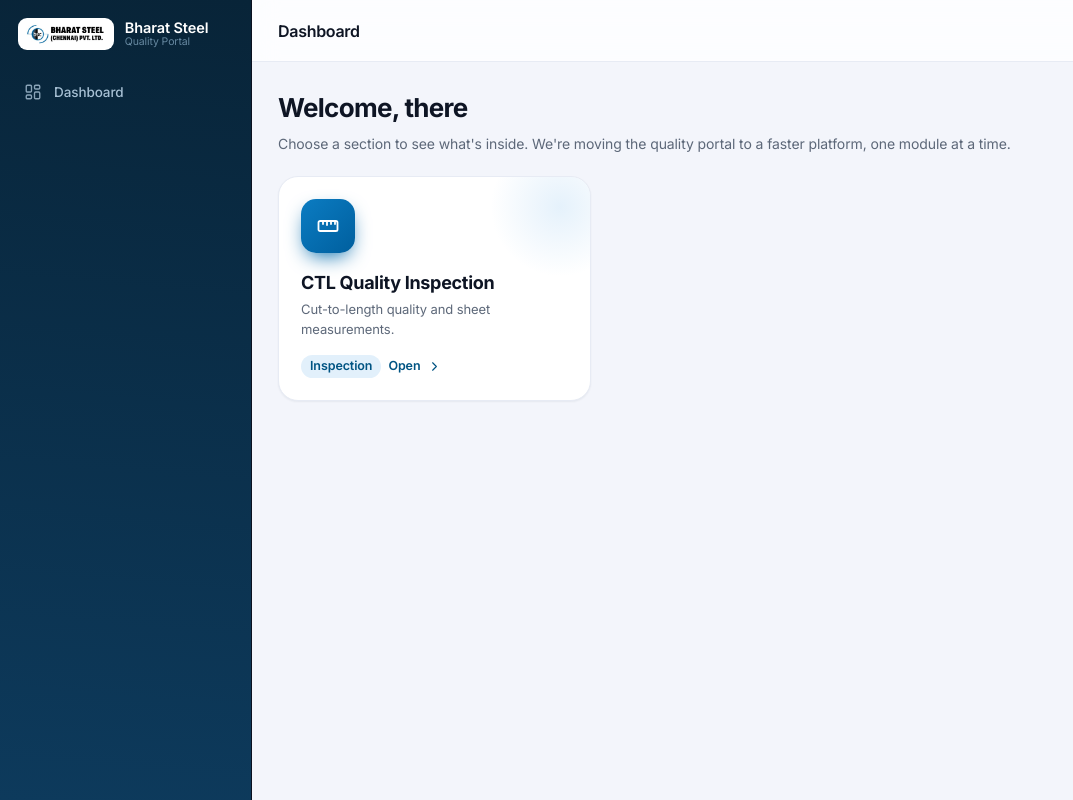
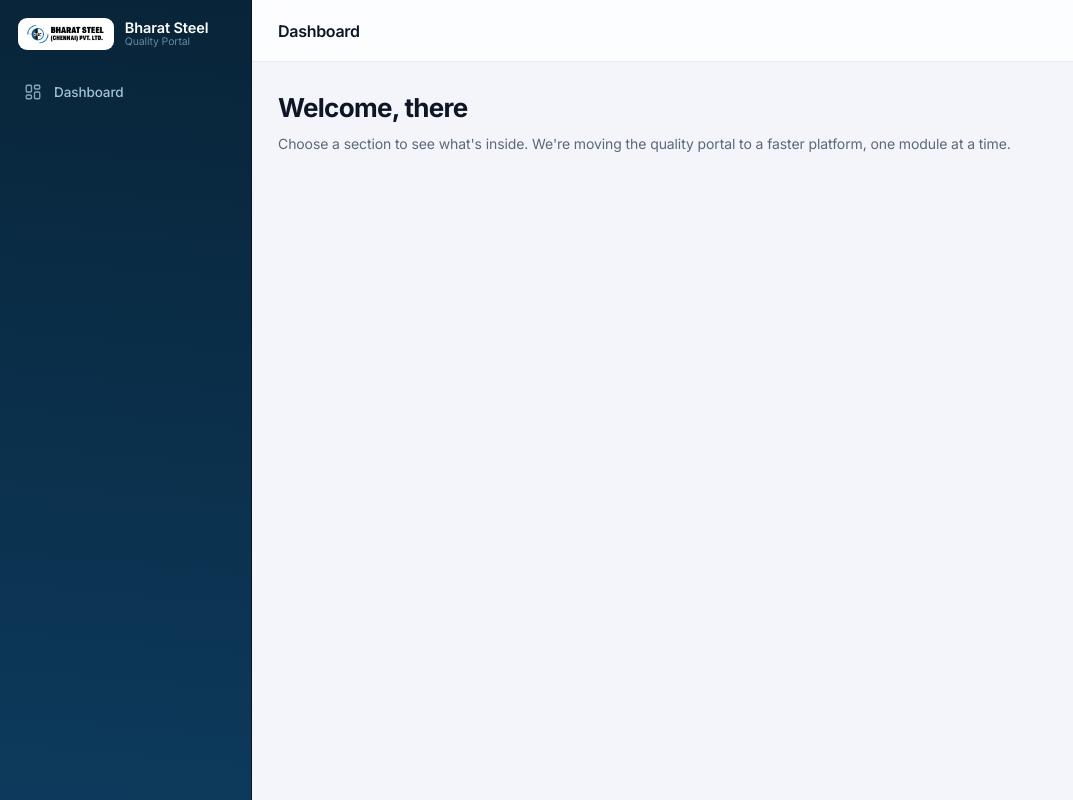
Before and after one commit to BSC23609/bsc-inspection, a Python web app: template templates/home.html in a window 1280 px wide. Shown: the whole page, without its empty margins (0-1073 px from the left). Run offline with Jinja, Linux system fonts and the light colour scheme; the template is opened without the code that fills it, so the values that code supplies are empty.

Commit message:
Rename the live dashboard/sidebar item to "CTL Quality Inspection"
The earlier rename was applied to a stale duplicate (app/pages.py); the running
app uses app/routers/pages.py, which still said "Quality Inspection". Fix it in
the live file so the sidebar and Inspection module show "CTL Quality Inspection".
Also remove the standalone dashboard grid tile added earlier — the request was a
rename, not an extra tile.

Co-Authored-By: Claude Opus 4.8 <noreply@anthropic.com>
Claude-Session: https://claude.ai/code/session_011cM37BenWx7GBfJt2WLc9Y

```diff
--- a/app/routers/pages.py
+++ b/app/routers/pages.py
@@ -17,7 +17,7 @@ NAV_GROUPS = [
      "items": [
          {"name": "Coil Inward", "icon": "coil", "desc": "Inspect mother coils on arrival.",
           "href": "/coil", "active_key": "coil"},
-         {"name": "Quality Inspection", "icon": "ruler", "desc": "Cut-to-length quality and sheet measurements.",
+         {"name": "CTL Quality Inspection", "icon": "ruler", "desc": "Cut-to-length quality and sheet measurements.",
           "href": "/quality", "active_key": "quality"},
          {"name": "Shearing Quality Inspection", "icon": "scissors", "desc": "Shearing quality, output sizes, reworks.",
           "href": "/shearing", "active_key": "shearing"},
--- a/templates/home.html
+++ b/templates/home.html
@@ -22,15 +22,5 @@
     </span>
   </button>
   {% endfor %}
-  <a href="/quality" class="dcard acc-steel" style="text-decoration:none">
-    <span class="dc-ic">{{ icon('ruler',24) }}</span>
-    <h3>CTL Quality Inspection</h3>
-    <p>Cut-to-length quality and sheet measurements.</p>
-    <span class="dc-foot">
-      <span class="cnt">Inspection</span>
-      <span>Open</span>
-      {{ icon('chevron',15) }}
-    </span>
-  </a>
 </div>
 {% endblock %}
```
